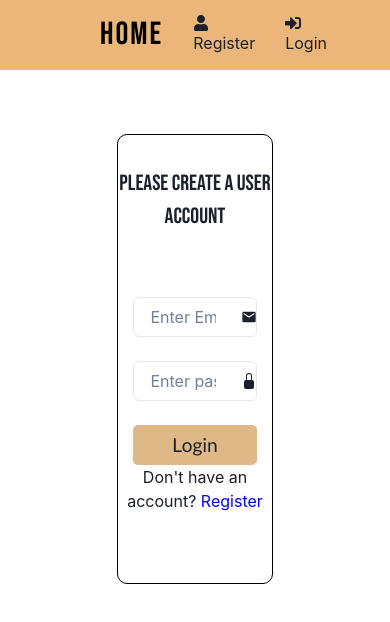
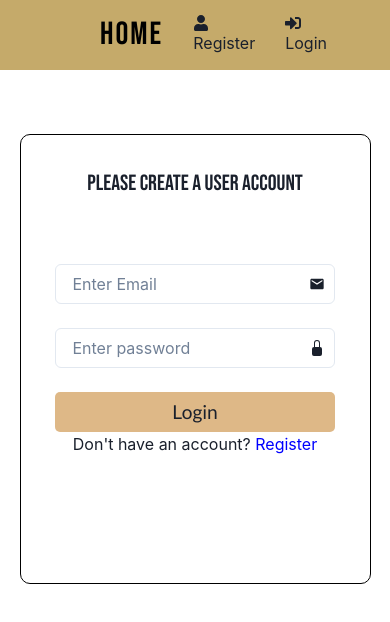
Before and after one commit to awasevalentine/react-full-authentication, a React (Create React App) app: page /login in a window 390 px wide. Shown: the top 622 px of the page. Built offline with nearby package versions, Linux system fonts and the light colour scheme; a web font is replaced by a local one.

Commit message:
Added animation to the content

```diff
--- a/src/pages/css/home.css
+++ b/src/pages/css/home.css
@@ -30,6 +30,9 @@
 clip-path: polygon(0 0, 100% 1%, 100% 81%, 0% 100%);
 background-size: contain; */
 
+.section_wrapper{
+    animation: contents ease-in 1.5s;
+}
 .content{
     display: flex;
     justify-content: center;
@@ -58,6 +61,7 @@ background-size: contain; */
 
 .home-btn{
     display: inline-flex;
+    /* font-size:x-large; */
     width: 120px;
     height: 30px;
     border-radius: 5px;
@@ -79,3 +83,20 @@ background-size: contain; */
     font-size: 15px;
 
 }
+
+
+
+
+@keyframes contents {
+    0% {
+        transform: translateY(300%);
+    }
+
+    70%{
+        transform: translateY(-50px);
+    }
+
+    100%{
+        transform: translateY(0);
+    }
+}
--- a/src/pages/css/navbar.css
+++ b/src/pages/css/navbar.css
@@ -4,7 +4,8 @@
     height: 70px;
     flex-direction: row;
     align-items: center;
-    background-color: #eab67a;
+    /* background-color: #eab67a; */
+    background-color: #c5aa6a;
     position: fixed;
 
 }
--- a/src/pages/css/register.css
+++ b/src/pages/css/register.css
@@ -39,3 +39,16 @@
     cursor: pointer;
     font-family: 'Lato', sans-serif;
 }
+
+
+@media screen and (max-width: 600px) {
+    .inner-wrapper{
+        width: 90%;
+        height: 450px;
+        border: 1px solid black;
+        border-radius: 10px;
+        text-align: center;
+        margin-top: 4rem;
+        margin-bottom: 2rem;
+    }
+}
```
